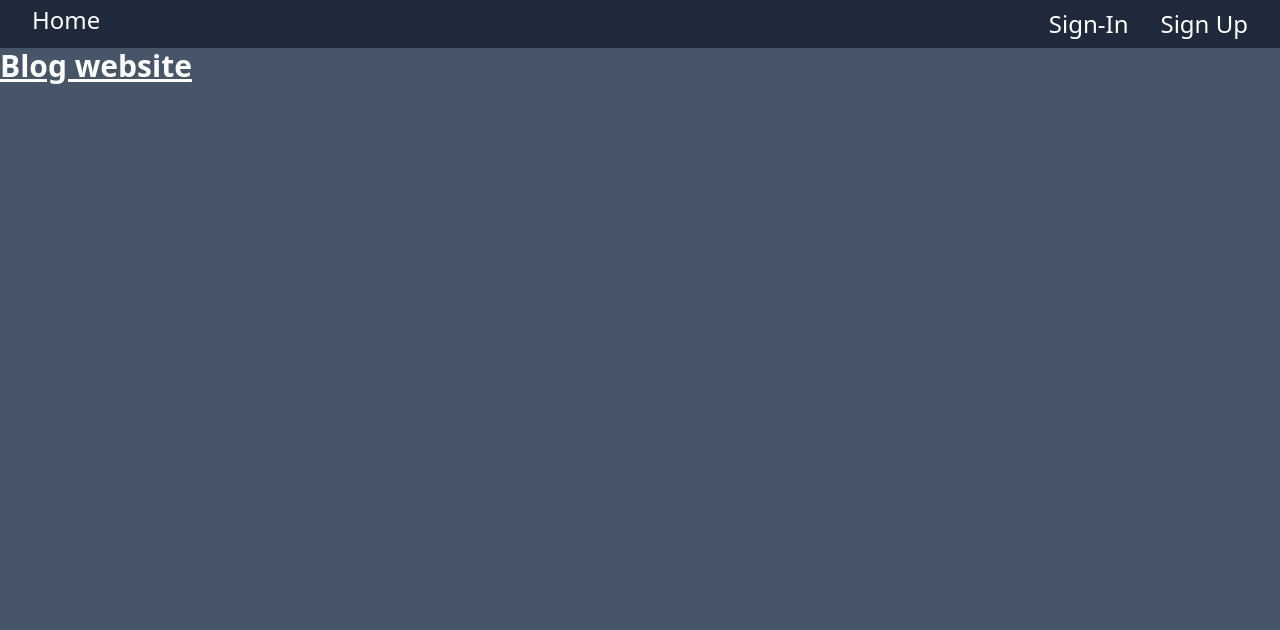
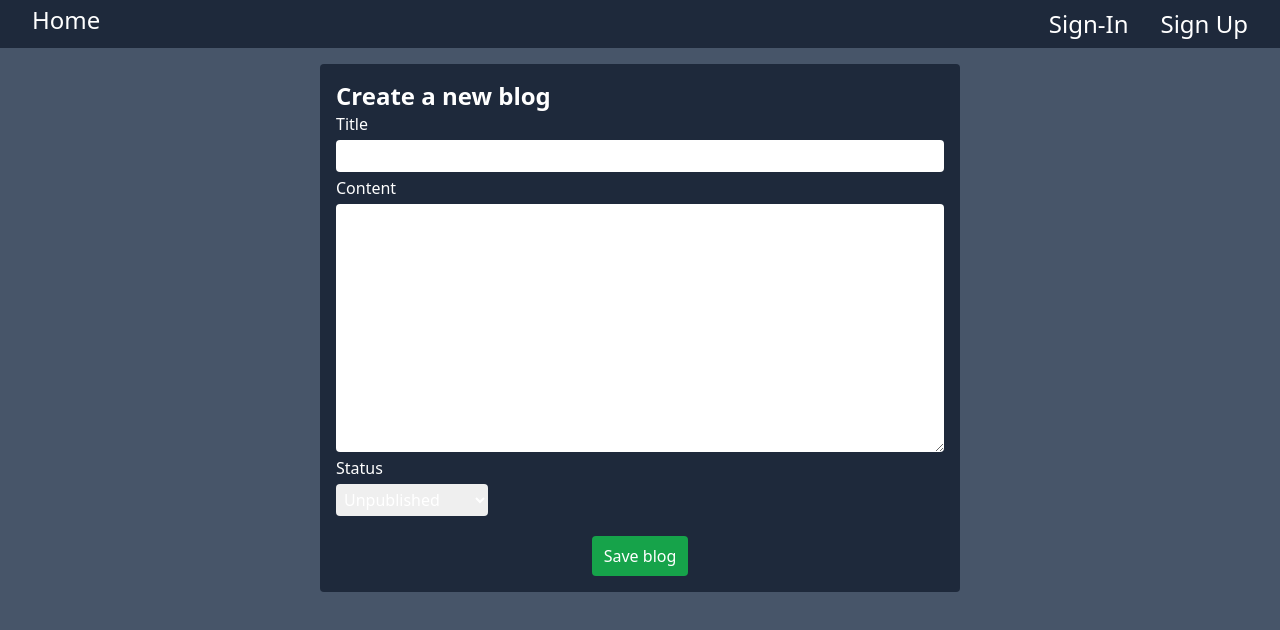
Before and after one commit to COValhalla/blog-create, a React (Vite) app: page /create in a window 1280 px wide. Shown: the top 630 px of the page. Built offline with nearby package versions, Linux system fonts and the light colour scheme; no server answers.

Commit message:
Added create blog functionality.

```diff
--- a/src/components/Create.jsx
+++ b/src/components/Create.jsx
@@ -1,26 +1,98 @@
 import React, { useEffect, useState, useContext } from 'react'
+import { useNavigate } from 'react-router-dom'
 import { UserContext } from '../context/UserContext'
 
 function Create() {
   const context = useContext(UserContext)
-  const [api, setApi] = useState(null)
+  const [title, setTitle] = useState('')
+  const [content, setContent] = useState('')
+  const [status, setStatus] = useState('unpublished')
+  const [errorMessages, setErrorMessages] = useState([])
 
-  useEffect(() => {
-    fetch('http://localhost:3000/api/blogs/', {
-      method: 'GET',
-      headers: {
-        'Content-Type': 'application/json',
-        Authorization: `Bearer ${context.token}`,
-      },
-    })
-      .then((res) => res.json())
-      .then((data) => setApi(data.message))
-  }, [context.token])
+  const navigate = useNavigate()
+
+  const handleSubmit = async (e) => {
+    e.preventDefault()
+    try {
+      const res = await fetch('http://localhost:3000/api/blogs/create', {
+        method: 'POST',
+        headers: {
+          'Content-Type': 'application/json',
+          Authorization: `Bearer ${context.token}`,
+        },
+        body: JSON.stringify({
+          title,
+          content,
+          status,
+        }),
+      })
+
+      const data = await res.json()
+
+      if (res.status === 200) {
+        navigate('/')
+      } else {
+        setErrorMessages((prevErrorMessages) => {
+          const newErrorMessages = prevErrorMessages.filter(
+            (message) => message !== data.errors,
+          )
+          newErrorMessages.push(data.errors)
+          return newErrorMessages
+        })
+      }
+    } catch (error) {
+      console.error(error)
+    }
+  }
 
   return (
-    <div className="flex flex-col bg-slate-600">
-      <h1 className="text-3xl font-bold underline">Blog website</h1>
-      <p>{api}</p>
+    <div className="mx-auto mt-4 flex w-1/2 flex-col rounded bg-slate-800 p-4">
+      <h1 className="text-2xl font-bold">Create a new blog</h1>
+      <form onSubmit={handleSubmit} className="flex flex-col gap-1">
+        <label htmlFor="title">Title</label>
+        <input
+          onChange={(e) => setTitle(e.target.value)}
+          className="rounded p-1"
+          type="text"
+          name="title"
+          id="title"
+        />
+        <label htmlFor="content">Content</label>
+        <textarea
+          onChange={(e) => setContent(e.target.value)}
+          className="rounded p-1"
+          name="content"
+          id="content"
+          cols="30"
+          rows="10"
+        ></textarea>
+        <label htmlFor="status">Status</label>
+        <select
+          value={status}
+          onChange={(e) => setStatus(e.target.value)}
+          className="w-1/4 rounded p-1"
+          name="status"
+          id="status"
+        >
+          <option value="unpublished">Unpublished</option>
+          <option value="published">Published</option>
+        </select>
+
+        <button
+          type="submit"
+          className="mx-auto mt-4 w-24 rounded bg-green-600 p-2"
+        >
+          Save blog
+        </button>
+
+        {errorMessages.length > 0 ? (
+          <ul className="mx-auto text-red-500">
+            {errorMessages.map((message) => (
+              <li key={message}>{message}</li>
+            ))}
+          </ul>
+        ) : null}
+      </form>
     </div>
   )
 }
```
